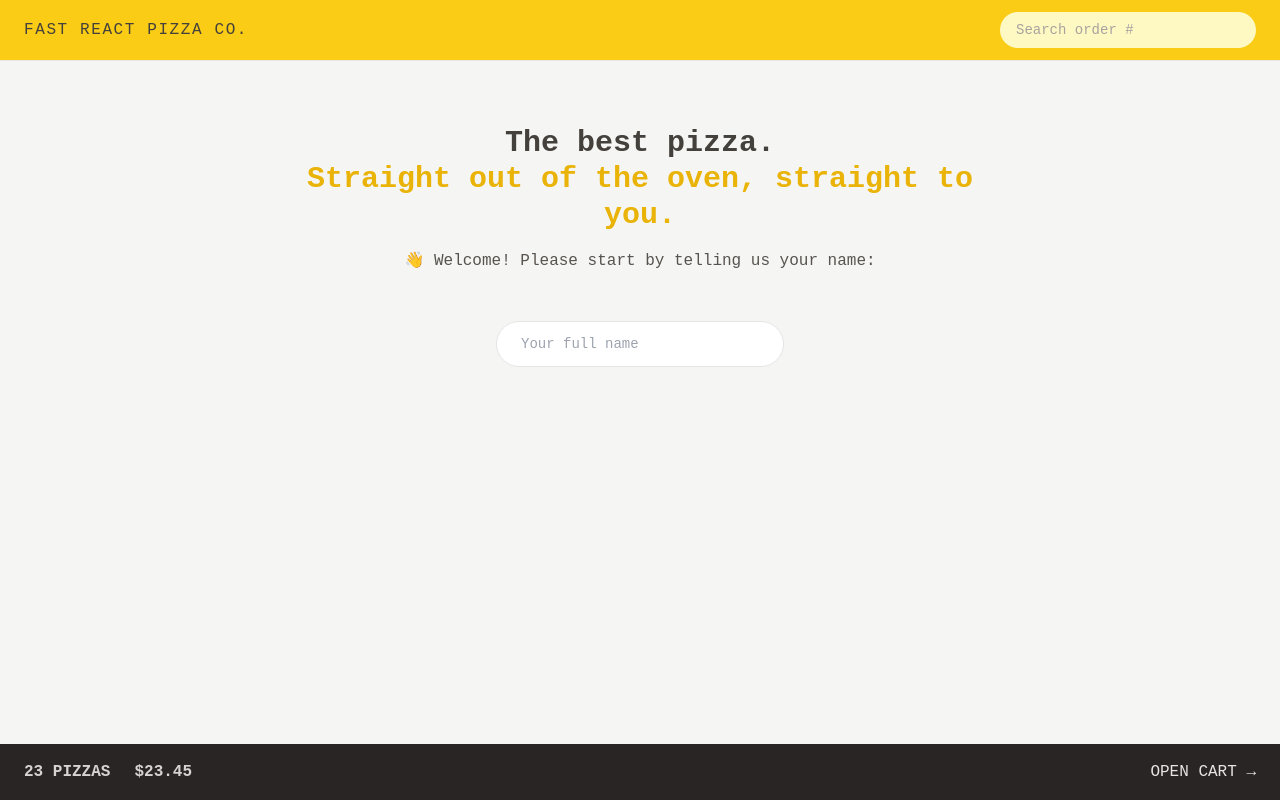
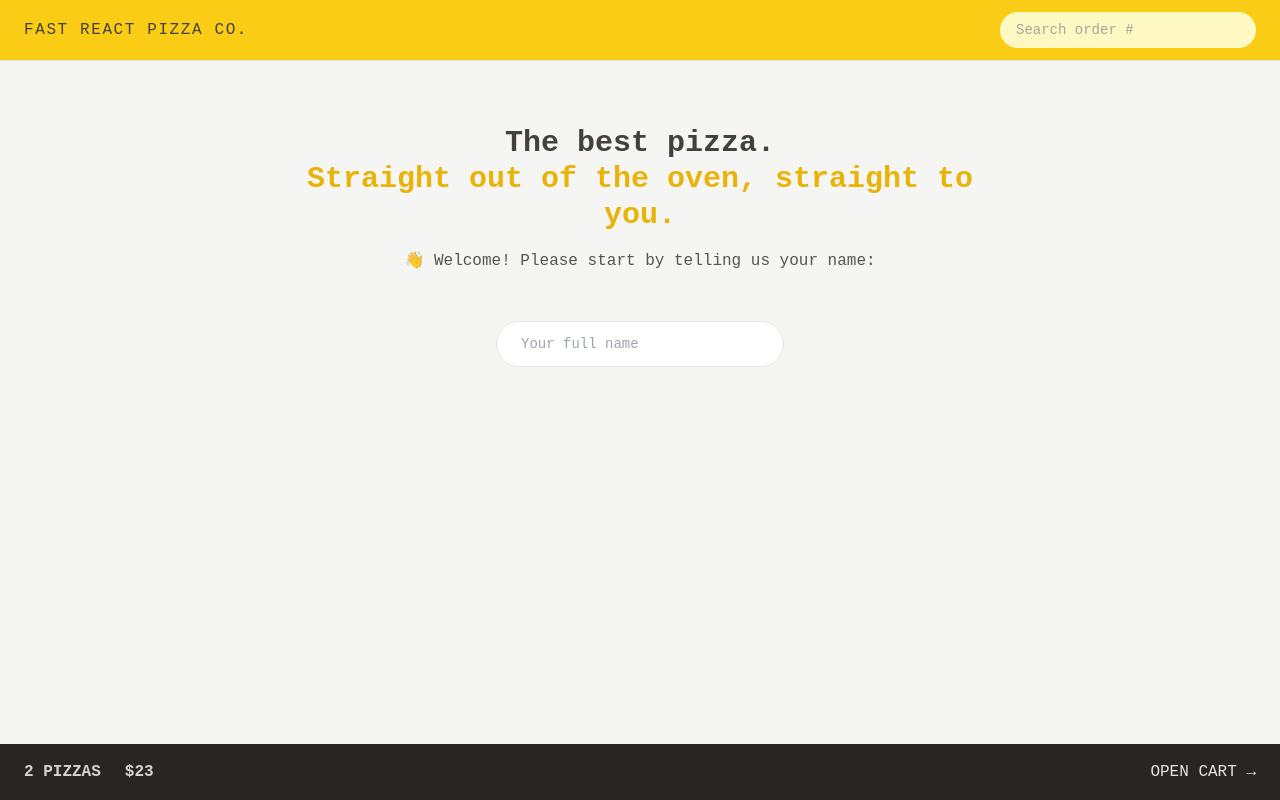
Before and after one commit to SenseiZarkoDukic/fast-react-pizza, a React (Vite) app: page / in a window 1280 px wide. Built offline with nearby package versions, Linux system fonts and the light colour scheme.

Commit message:
Use reducer function to count total cart quantity

```diff
--- a/src/features/cart/CartOverview.jsx
+++ b/src/features/cart/CartOverview.jsx
@@ -1,11 +1,16 @@
+import { useSelector } from 'react-redux';
 import { Link } from 'react-router-dom';
 
 function CartOverview() {
+  const totalCartQuantity = useSelector((state) =>
+    state.cart.cart.reduce((sum, item) => sum + item.quantity, 0),
+  );
+
   return (
     <div className="flex items-center justify-between bg-stone-800 px-4 py-4 text-sm  uppercase text-stone-200 sm:px-6 md:text-base">
       <p className="space-x-4 font-semibold text-stone-300 sm:space-x-6">
-        <span>23 pizzas</span>
-        <span>$23.45</span>
+        <span>{totalCartQuantity} pizzas</span>
+        <span>$23</span>
       </p>
       <Link to="/cart">Open cart &rarr;</Link>
     </div>
```
